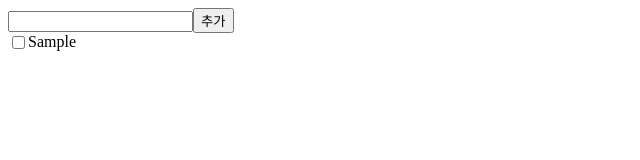
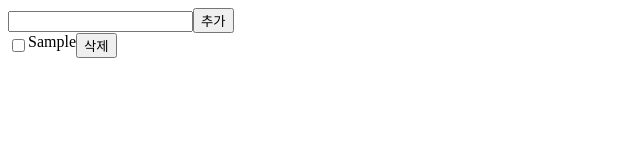
Before and after one commit to bitna1218/react_study, a React (Create React App) app: page / in a window 1280 px wide. Both pictures are taken after typing "Sample" into the empty fields and a click on the button "추가". Shown: the top 160 px of the page, without its empty margins (0-640 px from the left). Built offline with nearby package versions, Linux system fonts and the light colour scheme.

Commit message:
미니프로젝트 할일목록만들기_삭제기능

```diff
--- a/src/App.js
+++ b/src/App.js
@@ -34,6 +34,12 @@ function App() {
     );
   }
 
+  function deleteEvent(id){
+    setTodoList(prev=>
+      prev.filter(item => item.id !== id)
+    );
+  }
+
   return (
     <div className="App">
       <input type='text' value={value} onChange={inputEvent} onKeyDown={enterEvent}/>
@@ -44,6 +50,7 @@ function App() {
           <div key={item.id} id={item.id} style={{display: "flex"}}>
             <input type='checkbox' onChange={()=>checkboxEvent(item.id)}/>
             <div style={{textDecoration:item.done ? 'line-through':'none'}}>{item.text}</div>
+            <button onClick={()=>deleteEvent(item.id)}>삭제</button>
           </div>
         ))}
       </div>
```
